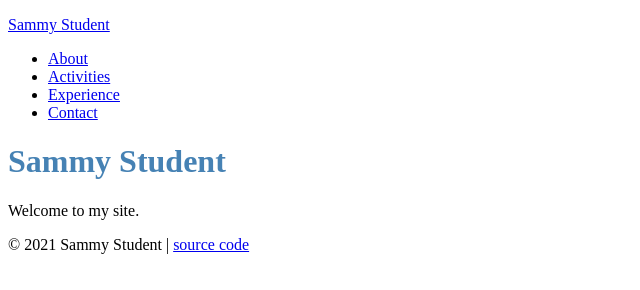
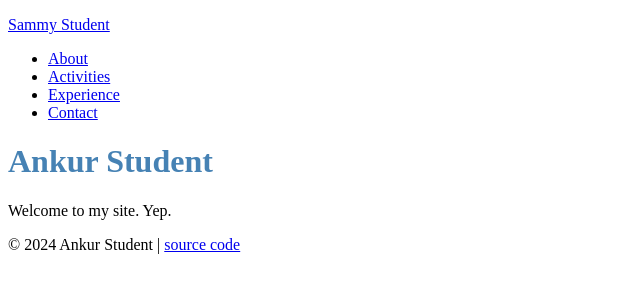
Before and after one commit to akb135/student-site-inclass-2024, a plain HTML site: page index.html in a window 1280 px wide. Shown: the whole page, without its empty margins (0-640 px from the left). Drawn offline with Linux system fonts and the light colour scheme.

Commit message:
Update index.html

```diff
--- a/index.html
+++ b/index.html
@@ -19,12 +19,12 @@
     </header>
 
     <div class="page">
-      <h1>Sammy Student</h1>
-      <p>Welcome to my site.</p>
+      <h1>Ankur Student</h1>
+      <p>Welcome to my site. Yep.</p>
     </div>
 
     <footer>
-      <p>&copy; 2021 Sammy Student |
+      <p>&copy; 2024 Ankur Student |
         <a href="https://github.com/prof-rossetti/student-site">source code</a>
       </p>
     </footer>
```
